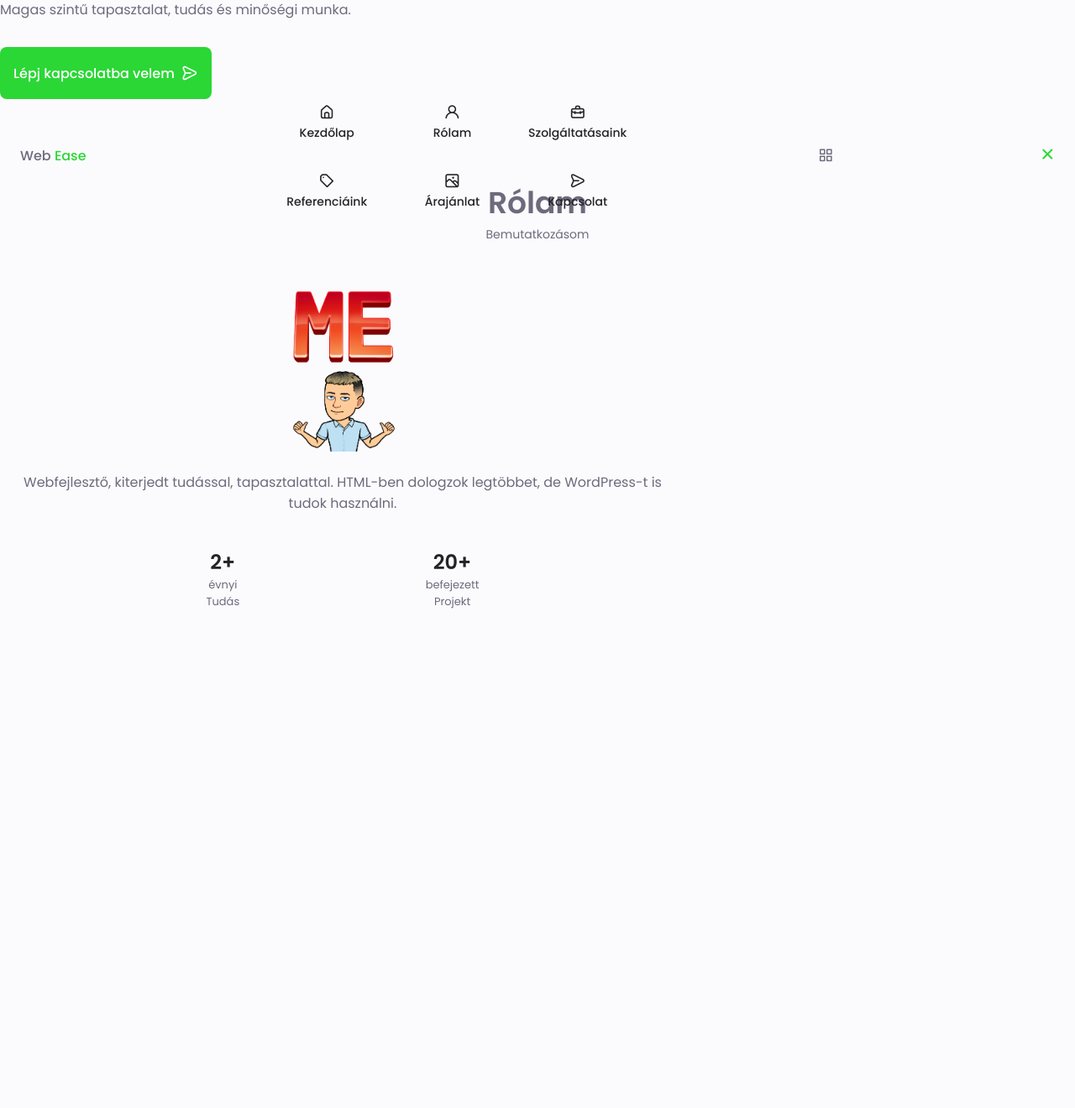
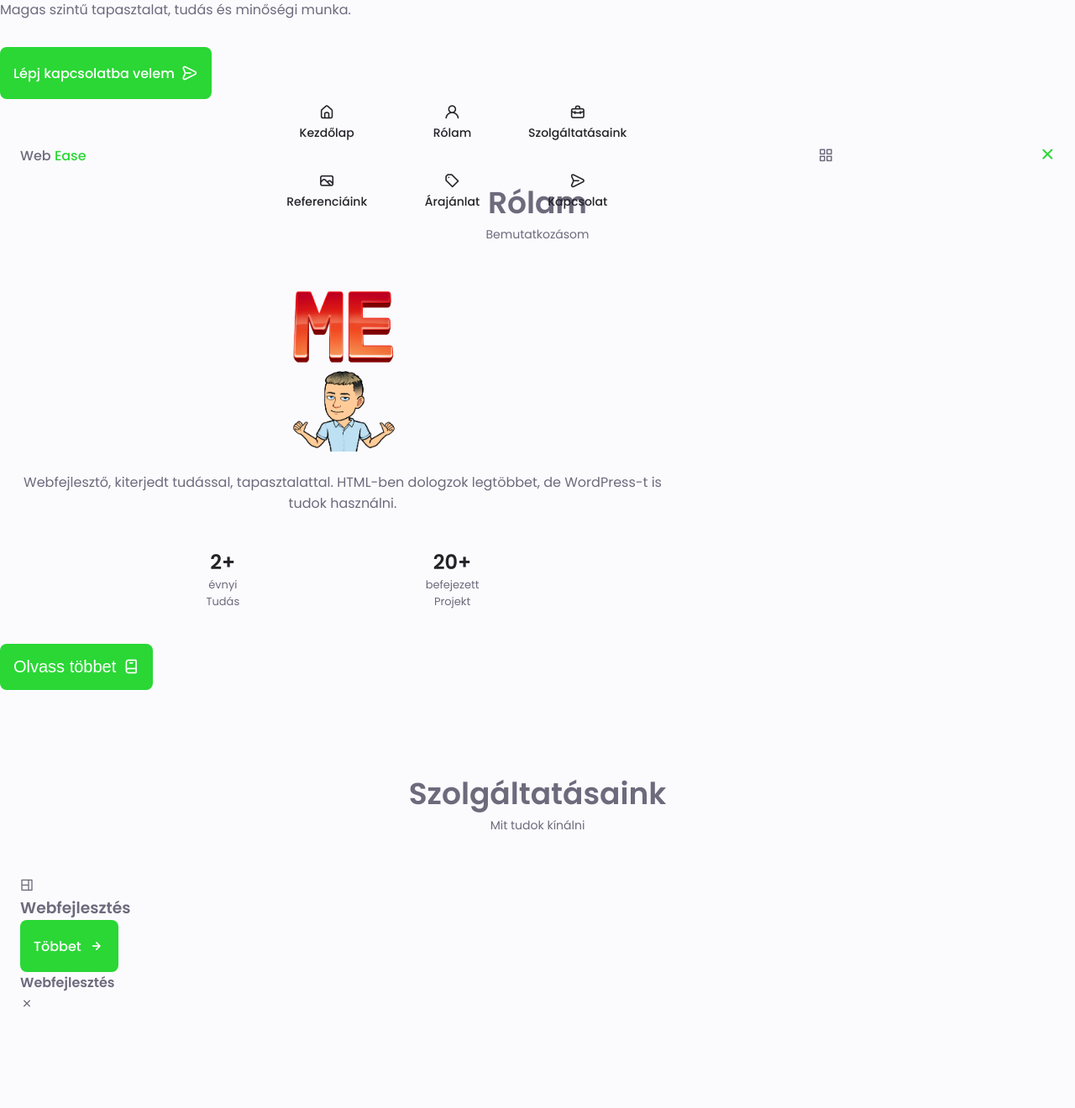
Before and after one commit to TwelveStudent47/sajat, a PHP site: page / in a window 1280 px wide. Shown: the part 591-1911 px from the top of the page at 84% size. Before the commit the page ends 1316 px from the top, so only its background shows below. Run offline with PHP 8.4, Linux system fonts and the light colour scheme.

Commit message:
Szolgáltatások kezdete

```diff
--- a/css/style.css
+++ b/css/style.css
@@ -344,3 +344,11 @@ img{
     display: block;
     text-align: center;
 }
+
+.border-0{
+    border: none;
+}
+
+.fs{
+    font-size: var(--h3-font-size);
+}
--- a/index.html
+++ b/index.html
@@ -29,18 +29,18 @@
                         </a>
                     </li>
                     <li class="nav_item">
-                        <a href="#skills" class="nav_link">
+                        <a href="#services" class="nav_link">
                             <i class="uil uil-briefcase-alt nav_icon"></i> Szolgáltatásaink
                         </a>
                     </li>
                     <li class="nav_item">
-                        <a href="#" class="nav_link">
-                            <i class="uil uil-pricetag-alt nav_icon"></i> Referenciáink
+                        <a href="#portfolio" class="nav_link">
+                            <i class="uil uil-image nav_icon"></i> Referenciáink
                         </a>
                     </li>
                     <li class="nav_item">
-                        <a href="#portofilo" class="nav_link">
-                            <i class="uil uil-scenery nav_icon"></i> Árajánlat
+                        <a href="#price" class="nav_link">
+                            <i class="uil uil-pricetag-alt nav_icon"></i> Árajánlat
                         </a>
                     </li>
                     <li class="nav_item">
@@ -127,9 +127,31 @@
                     </div>
                 </div>
             </div>
+            <button class="button button-flex border-0 fs">
+                Olvass többet <i class="uli uil-book-alt button_icon"></i>
+            </button>
         </section>
         <section class="services section" id="services">
-
+            <h2 class="section_title">Szolgáltatásaink</h2>
+            <span class="section_subtitle">Mit tudok kínálni</span>
+            <div class="services_container container grid">
+                <div class="services_content">
+                    <div>
+                        <i class="uil uil-web-grid services_icon"></i>
+                        <h3 class="services_title">Webfejlesztés</h3>
+                    </div>
+                    <span class="button button-flex button-small button-link services_button">
+                        Többet
+                        <i class="uil uil-arrow-right button_icon"></i>
+                    </span>
+                    <div class="services_modal">
+                        <div class="services_modal-content">
+                            <h4 class="services_modal-title">Webfejlesztés</h4>
+                            <i class="uil uil-times services_modal-close"></i>
+                        </div>
+                    </div>
+                </div>
+            </div>
         </section>
     </main>
     <script src="js/main.js"></script>
```
